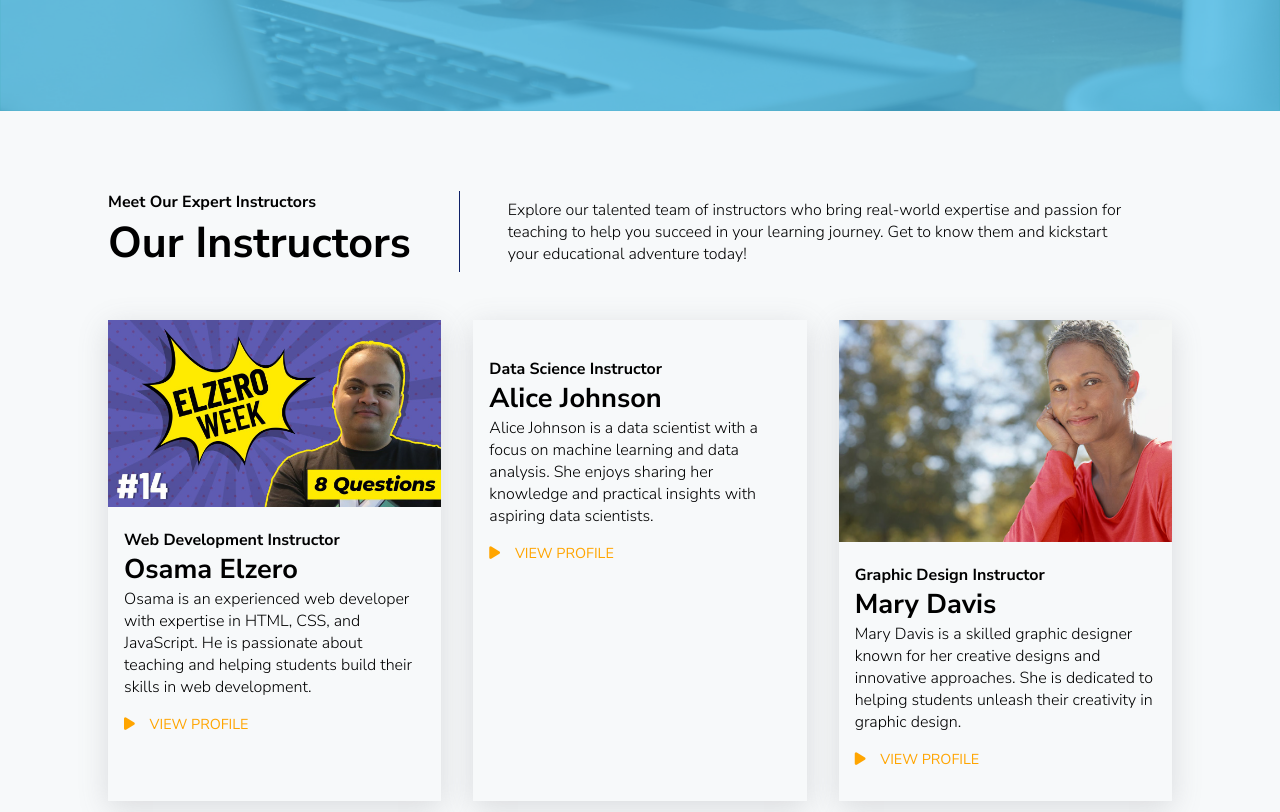
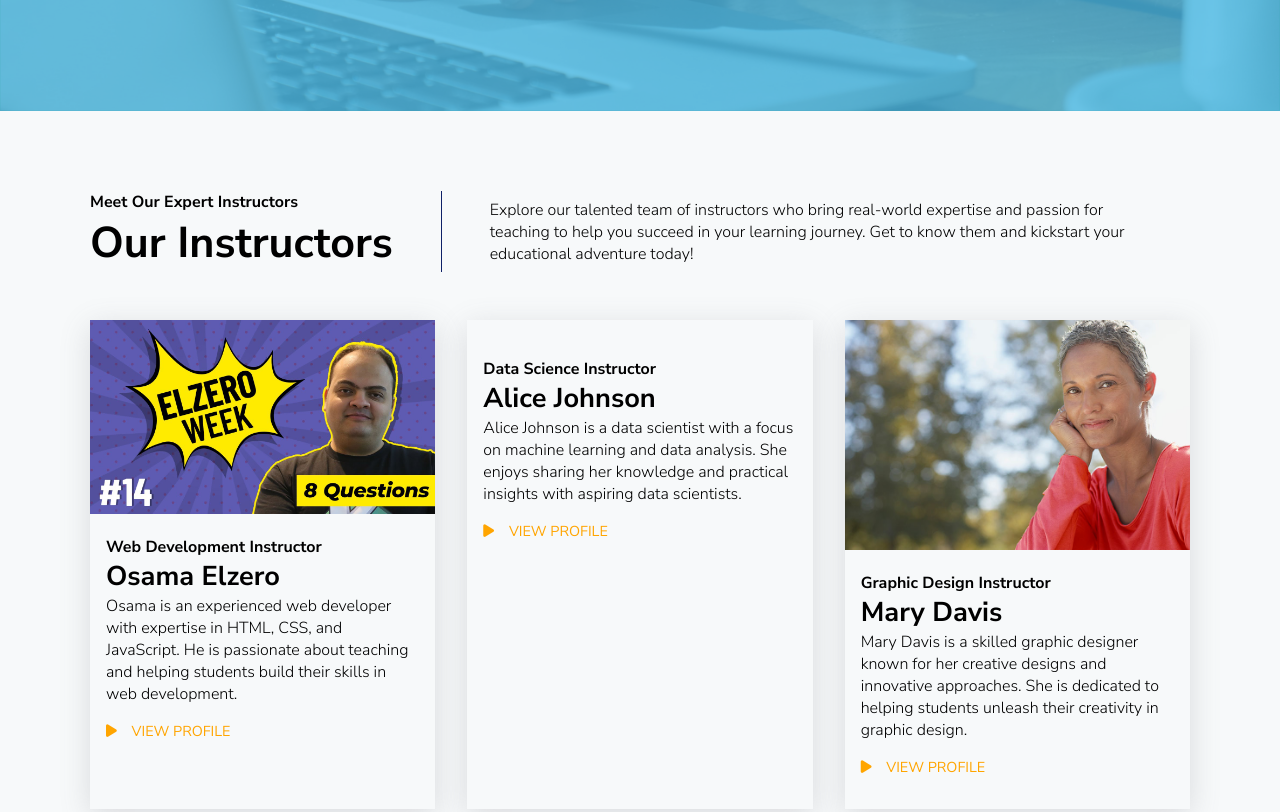
Before and after one commit to masaftic/E-Learning, a plain HTML site: page Instructors.html in a window 1280 px wide. Shown: the part 395-1207 px from the top of the page. Drawn offline with Linux system fonts and the light colour scheme.

Commit message:
fixed learn padding

```diff
--- a/Instructors.html
+++ b/Instructors.html
@@ -2,43 +2,12 @@
 <html lang="en">
 
 <head>
-  <style>
-    .Instructors {
-      display: grid;
-      gap: 2rem;
-      grid-template-columns: repeat(auto-fill, minmax(300px, 1fr));
-    }
 
-    .Instructor-box {
-      box-shadow: rgba(100, 100, 111, 0.2) 0px 7px 29px 0px;
-    }
-
-    .Instructor-box img {}
-
-    .Instructor-box-data h2 {
-      font-size: 1.7rem;
-    }
-
-    .Instructor-box-data h3 {
-      font-size: 1rem;
-    }
-
-    .Instructor-box-data a {
-      color: orange;
-    }
-
-
-    .Instructor-box-data {
-      display: flex;
-      flex-direction: column;
-      justify-content: space-around;
-      padding: 1rem;
-    }
-  </style>
   <meta charset="UTF-8">
   <meta name="viewport" content="width=device-width, initial-scale=1.0">
   <title>E-Learning</title>
   <link rel="stylesheet" href="css/base.css">
+  <link rel="stylesheet" href="css/instructors.css">
   <link rel="stylesheet" href="https://cdnjs.cloudflare.com/ajax/libs/font-awesome/6.5.1/css/all.min.css"
     integrity="sha512-DTOQO9RWCH3ppGqcWaEA1BIZOC6xxalwEsw9c2QQeAIftl+Vegovlnee1c9QX4TctnWMn13TZye+giMm8e2LwA=="
     crossorigin="anonymous" referrerpolicy="no-referrer" />
--- a/css/all-courses.css
+++ b/css/all-courses.css
@@ -1,34 +1,6 @@
 
 /* learn */
 
-.learn {
-  padding: 5rem;
-  background-color: var(--clr-light-gray);
-}
-
-.learn-heading {
-  display: flex;
-  justify-content: space-between;
-  align-items: center;
-  margin-bottom: 3rem;
-}
-
-.learn-heading h2 {
-  white-space: nowrap;
-}
-
-.learn-heading-title {
-  border-right: 1px solid var(--clr-dark-blue);
-  padding-right: 3rem;
-}
-
-.learn-heading p {
-  padding: 0 3rem;
-}
-
-.learn-heading a {
-  white-space: nowrap;
-}
 
 
 .learn-courses {
--- a/css/base.css
+++ b/css/base.css
@@ -144,6 +144,7 @@ header {
 
   h1 {
     width: 100%;
+    font-size: 3rem;
   }
 
   .intro-content p {
@@ -166,7 +167,7 @@ header {
 /* learn */
 
 .learn {
-  padding: 5rem;
+  padding: 5rem 0;
   background-color: var(--clr-light-gray);
 }
 
@@ -222,6 +223,10 @@ header {
     padding: 1rem 0;
     margin: 1rem 0;
     text-align: center;
+  }
+
+  .learn-heading h2 {
+    white-space: wrap;
   }
 }
 
--- a/css/home.css
+++ b/css/home.css
@@ -3,10 +3,6 @@
 
 /* learn */
 
-.learn {
-  padding: 5rem;
-  background-color: var(--clr-light-gray);
-}
 
 .learn-heading {
   display: flex;
@@ -15,22 +11,8 @@
   margin-bottom: 3rem;
 }
 
-.learn-heading h2 {
-  white-space: nowrap;
-}
 
-.learn-heading-title {
-  border-right: 1px solid var(--clr-dark-blue);
-  padding-right: 3rem;
-}
 
-.learn-heading p {
-  padding: 0 3rem;
-}
-
-.learn-heading a {
-  white-space: nowrap;
-}
 
 .learn-heading-body {
   display: flex;
--- /dev/null
+++ b/css/instructors.css
@@ -0,0 +1,31 @@
+.Instructors {
+    display: grid;
+    gap: 2rem;
+    grid-template-columns: repeat(auto-fill, minmax(300px, 1fr));
+}
+
+.Instructor-box {
+    box-shadow: rgba(100, 100, 111, 0.2) 0px 7px 29px 0px;
+}
+
+.Instructor-box img {}
+
+.Instructor-box-data h2 {
+    font-size: 1.7rem;
+}
+
+.Instructor-box-data h3 {
+    font-size: 1rem;
+}
+
+.Instructor-box-data a {
+    color: orange;
+}
+
+
+.Instructor-box-data {
+    display: flex;
+    flex-direction: column;
+    justify-content: space-around;
+    padding: 1rem;
+}
```
